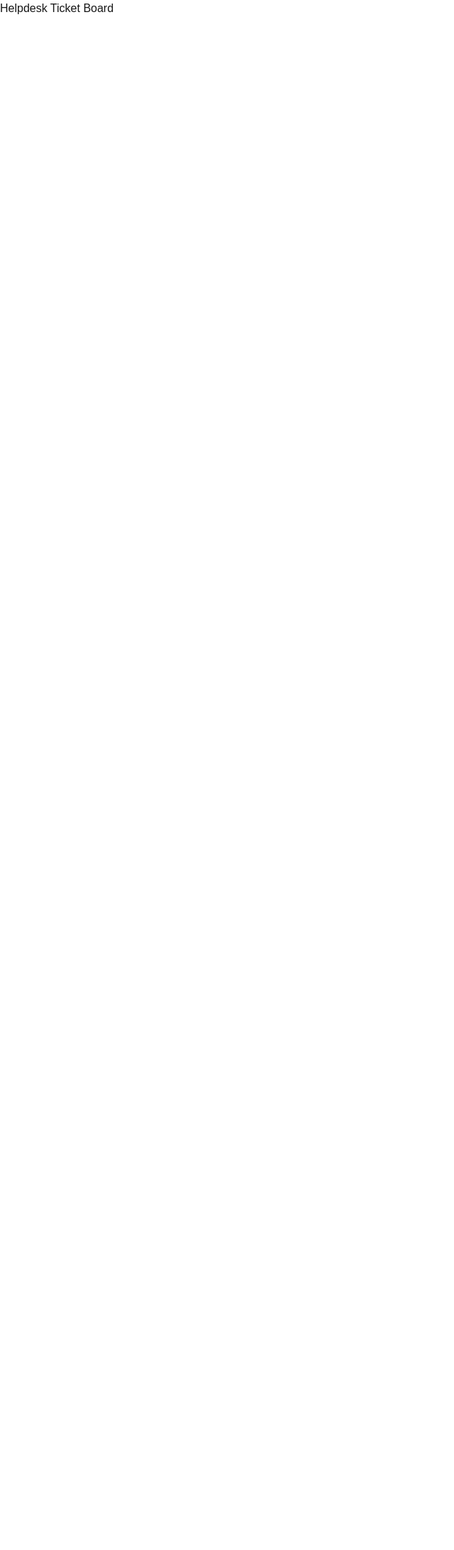
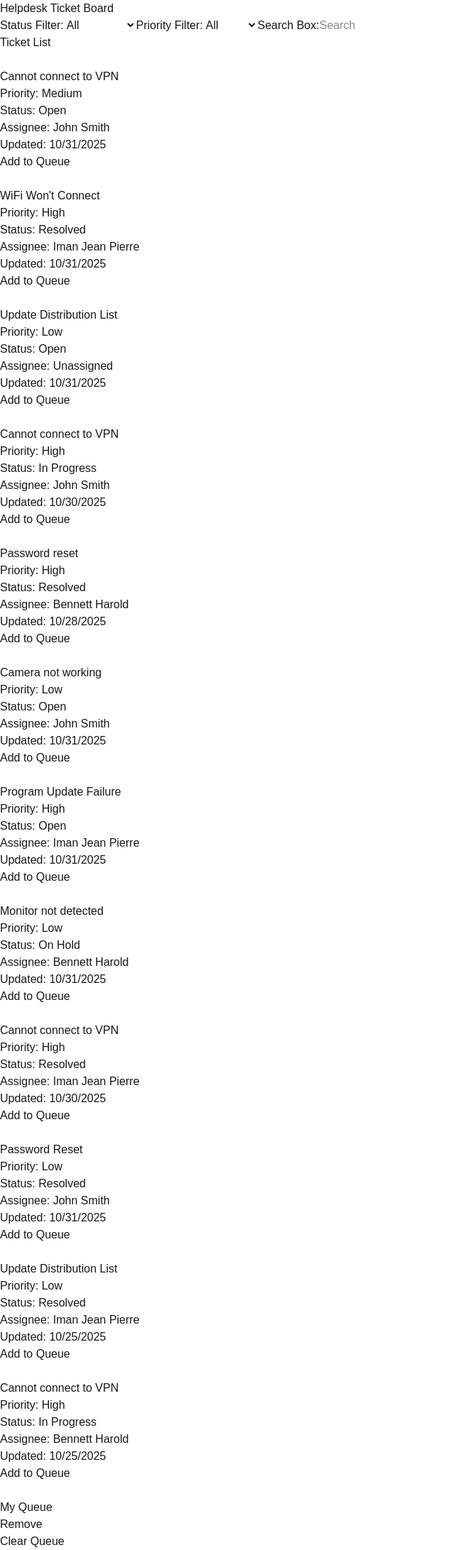
Before and after one commit to thecodingdilettante/cpro5, a Next.js app: page / in a window 1280 px wide. Shown: the whole page at 71% size, without its empty margins (0-640 px from the left). Before the commit the page ends 800 px from the top, so only its background shows below. Built offline with nearby package versions, Linux system fonts and the light colour scheme.

Commit message:
MyQueue Summary and Board addition

```diff
--- a/src/app/components/Board.jsx
+++ b/src/app/components/Board.jsx
@@ -1,12 +1,76 @@
 "use client";
 
-import { useEffect, useState } from "react";
-import StatusMessage from "./StatusMessage";
-import StatusFilter from "./StatusFilter.jsx";
-import PriorityFilter from "./PriorityFilter.jsx";
+import React, { useEffect, useState } from "react";
+import StatusFilter from "./StatusFilter";
+import PriorityFilter from "./PriorityFilter";
 import SearchBox from "./SearchBox";
 import TicketList from "./TicketList";
 import MyQueueSummary from "./MyQueueSummary";
+import StatusMessage from "./StatusMessage";
 
 export default function Board() {
-}
+  const [tickets, setTickets] = useState([]);
+  const [error, setError] = useState(null);
+  const [filters, setFilters] = useState({ status: "All", priority: "All" });
+  const [search, setSearch] = useState("");
+  const [queue, setQueue] = useState({});
+
+// Fetch tickets
+  useEffect(() => {
+    async function fetchTickets() {
+      try {
+        const response = await fetch("/api/tickets");
+        if (!response.ok) throw new Error(`Error: ${response.status}`);
+        const data = await response.json();
+        setTickets(data);
+      } catch (error) {
+        setError(error.message);
+        setStatus("error");
+      }
+    }
+    fetchTickets();
+  }, []);
+
+// Visible tickets based on filters and search
+  const visibleTickets = tickets.filter((ticket) => {
+    const matchStatus = filters.status === "All" || ticket.status === filters.status;
+    const matchPriority = filters.priority === "All" || ticket.priority === filters.priority;
+    const matchSearch =
+      ticket.title.toLowerCase().includes(search.toLowerCase()) ||
+      ticket.description.toLowerCase().includes(search.toLowerCase());
+    return matchStatus && matchPriority && matchSearch;
+  });
+
+// Add/remove queue tickets
+  function onAdd(id) {
+    setQueue((prev) => ({ ...prev, [id]: true }));
+  }
+
+  function removeFromQueue(id) {
+    setQueue((prev) => {
+      const updated = { ...prev };
+      delete updated[id];
+      return updated;
+    });
+  }
+
+  function clearQueue() {
+    setQueue({});
+  }
+
+return (
+  <div>
+    <div>
+      <StatusFilter value = {filters.status} onChange = {(val) => setFilters({ ...filters, status: val })}/>
+      <PriorityFilter value = {filters.priority} onChange = {(val) => setFilters({ ...filters, priority: val })}/>
+      <SearchBox value = {search} onChange = {setSearch} />
+    </div>
+
+    {visibleTickets.length === 0 ? (
+      <StatusMessage type="empty"/>
+    ) : (
+      <TicketList tickets = {visibleTickets} onAddToQueue = {onAdd} queue = {queue}/>
+    )}
+    <MyQueueSummary tickets = {tickets.filter((ticket) => queue[ticket.id])} onRemove={removeFromQueue} onClear={clearQueue}/>
+  </div>
+)}
--- a/src/app/components/MyQueueSummary.jsx
+++ b/src/app/components/MyQueueSummary.jsx
@@ -1 +1,18 @@
-'use client';
+'use client'
+
+export default function MyQueueSummary({tickets, onRemove, onClear}) {
+
+    return (
+        <div>
+                <br></br>
+            <h2>My Queue</h2>
+                        <div>
+                            <button onClick={() => onRemove(tickets.id)}> Remove</button>
+                        </div>
+
+        <div>
+            <button onClick= {onClear} disabled = {tickets.length === 0}> Clear Queue</button>
+        </div>
+    </div>
+    );
+}
--- a/src/app/components/SearchBox.jsx
+++ b/src/app/components/SearchBox.jsx
@@ -3,8 +3,8 @@
 export default function Searchbox({value, onChange}) {
     return (
         <label>
-            Search Box
-            <input type="text" placeholder="Search by title or description" value = {value} onChange={(e) => onChange(e.target.value)}/>
+            Search Box:
+            <input type="text" placeholder="Search" value = {value} onChange={(e) => onChange(e.target.value)}/>
         </label>
     );
 };
--- a/src/app/components/StatusMessage.jsx
+++ b/src/app/components/StatusMessage.jsx
@@ -1 +1,14 @@
 'use client';
+
+export default function StatusMessage({loading, error, isEmpty}) {
+    if (loading) {
+        return <div>Loading...</div>;
+    }
+    if (error) {
+        return <div>Unable to load tickets.</div>;
+    }
+    if (isEmpty) {
+        return <div>No tickets match your filter.</div>;
+    }
+    return null;
+};
--- a/src/app/components/TicketCard.jsx
+++ b/src/app/components/TicketCard.jsx
@@ -6,13 +6,14 @@ export default function TicketCard({ ticket, inQueue, onAdd }) {
 
     return (
     <div>
+          <br></br>
       <h3>{title}</h3>
       <div>Priority: {priority}</div>
       <div>Status: {status}</div>
       <div>Assignee: {assignee}</div>
       <div>Updated: {updated}</div>
 
-      <button onClick={onAdd} disabled={inQueue}>
+      <button onClick = {onAdd} disabled = {inQueue}>
         {inQueue ? 'Already in Queue' : 'Add to Queue'}
       </button>
     </div>
```
